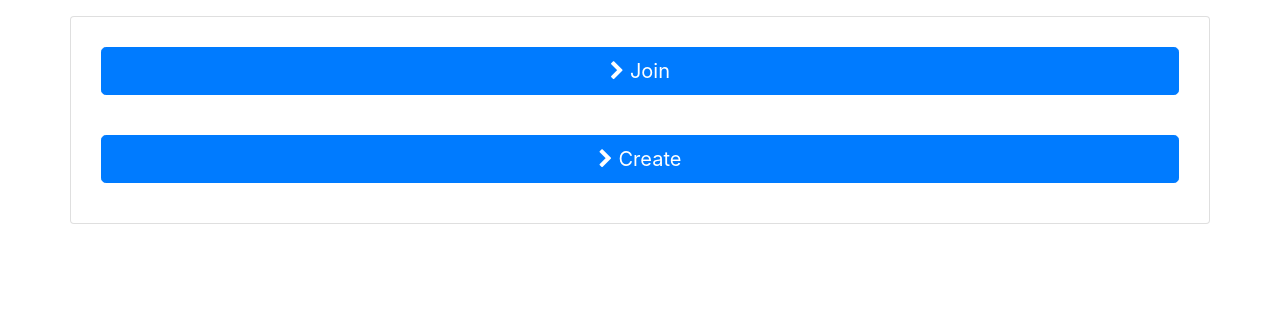
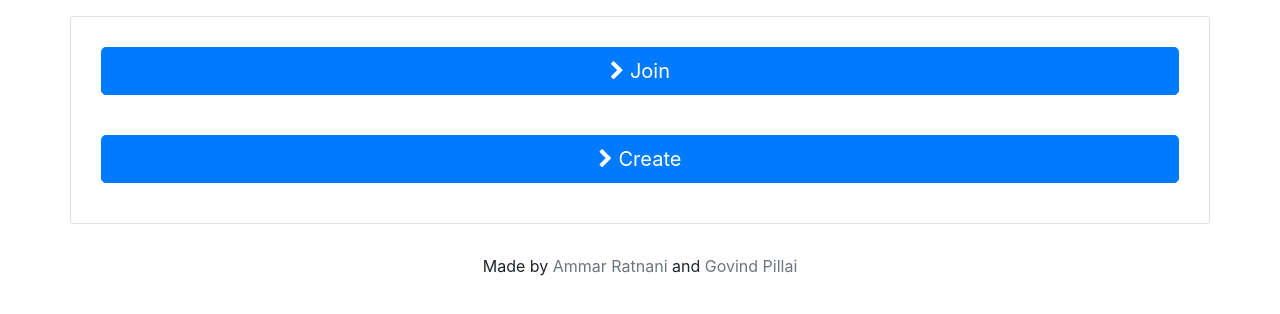
Before and after one commit to ammrat13/cards-against-world-history, a plain HTML site: page frontend/index.html in a window 1280 px wide. Shown: the part 100-414 px from the top of the page. Drawn offline with nearby package versions, Linux system fonts and the light colour scheme; no server answers.

Commit message:
Started about

```diff
--- a/frontend/index.html
+++ b/frontend/index.html
@@ -67,5 +67,10 @@
 				</div>
 			</center>
 		</div>
+		<div class="breaker"></div>
+		<div class="container text-center">
+			Made by <a class="text-secondary" href="https://github.com/ammrat13">Ammar Ratnani</a> and <a class="text-secondary" href="#">Govind Pillai</a>
+			<!-- TODO: Find Govind's GitHub profile -->
+		</div>
 	</body>
 </html>
```
